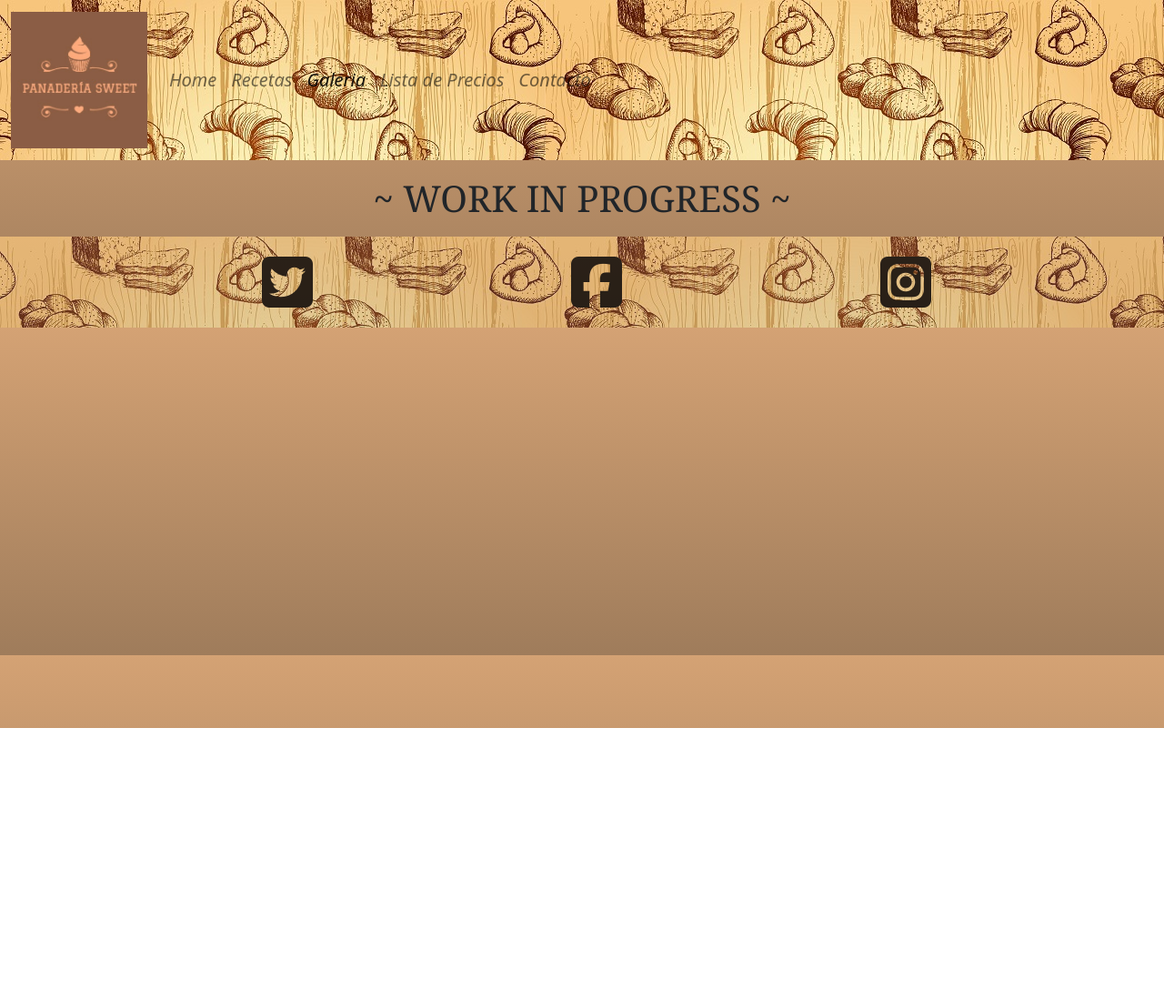
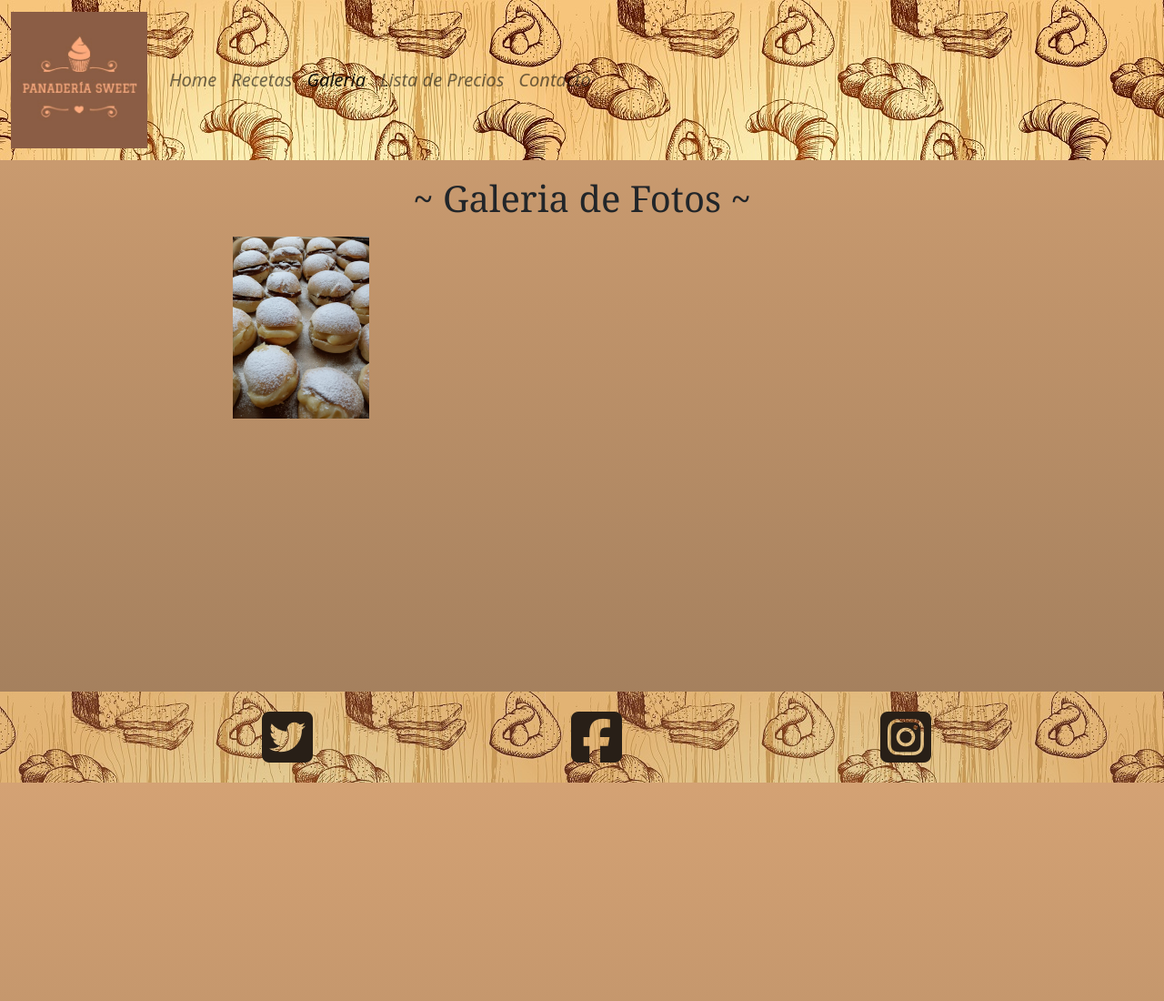
Before and after one commit to NikoSpeed/PanaderiaSweet-Pennisi, a website: page paginas/galeria.html in a window 1280 px wide. Shown: the top 1100 px of the page at 91% size. Before the commit the page ends 800 px from the top, so only its background shows below. Drawn offline with nearby package versions, Linux system fonts and the light colour scheme.

Commit message:
AgregueGaleria

```diff
--- a/paginas/galeria.html
+++ b/paginas/galeria.html
@@ -44,7 +44,29 @@
             </div>
           </nav>
     </header>
-    <h1 class="text-center my-2">~ WORK IN PROGRESS ~</h1>
+    <div>
+      <h1 class="text-center my-2">~ Galeria de Fotos ~</h1>
+    </div>
+    <section class="galeria-imagenes">
+      <div class="galeria-grid">
+        <div class="div1"> <img src="../imagenes/galeria1.jpg" class="imagen1"> </div>
+        <div class="div2 imagen2"> </div>
+        <div class="div3 imagen3"> </div>
+        <div class="div4"> </div>
+        <div class="div5"> </div>
+        <div class="div6"> </div>
+        <div class="div7"> </div>
+        <div class="div8"> </div>
+        <div class="div9"> </div>
+        <div class="div10"> </div>
+        <div class="div11"> </div>
+        <div class="div12"> </div>
+        <div class="div13"> </div>
+        <div class="div14"> </div>
+        <div class="div15"> </div>
+        </div>
+    </section>
+
 
     <footer class="futer">
         <ul class="listafooter">
--- /dev/null
+++ b/scss/components/_galeria.scss
@@ -0,0 +1,42 @@
+.galeria-grid {
+    display: grid;
+    grid-template-columns: repeat(5, 1fr);
+    grid-template-rows: repeat(5, 1fr);
+    grid-column-gap: 0px;
+    grid-row-gap: 0px;
+    }
+
+    .div1 { grid-area: 1 / 2 / 2 / 3; }
+    .div2 { grid-area: 1 / 3 / 2 / 4; }
+    .div3 { grid-area: 1 / 4 / 2 / 5; }
+    .div4 { grid-area: 2 / 2 / 3 / 3; }
+    .div5 { grid-area: 2 / 3 / 3 / 4; }
+    .div6 { grid-area: 2 / 4 / 3 / 5; }
+    .div7 { grid-area: 3 / 2 / 4 / 3; }
+    .div8 { grid-area: 3 / 3 / 4 / 4; }
+    .div9 { grid-area: 3 / 4 / 4 / 5; }
+    .div10 { grid-area: 4 / 2 / 5 / 3; }
+    .div11 { grid-area: 4 / 3 / 5 / 4; }
+    .div12 { grid-area: 4 / 4 / 5 / 5; }
+    .div13 { grid-area: 5 / 2 / 6 / 3; }
+    .div14 { grid-area: 5 / 3 / 6 / 4; }
+    .div15 { grid-area: 5 / 4 / 6 / 5; }
+
+.imagen1{
+    height: 200px;
+}
+.imagen2{
+    height: 20px;
+}
+.imagen3{
+    height: 20px;
+}
+.imagen4{
+    height: 20px;
+}
+.div5{
+    height: 20px;
+}
+.div6{
+    height: 20px;
+}
--- a/scss/components/_recetas.scss
+++ b/scss/components/_recetas.scss
@@ -31,5 +31,5 @@
 
     /* Titulos */
 .titulo-receta1{
-
+    display: block;
 }
--- a/scss/main.scss
+++ b/scss/main.scss
@@ -4,3 +4,4 @@
 @import "./components/footer";
 @import "./components/index";
 @import "./components/recetas";
+@import "./components/galeria";
```
Also changed, not shown: css/main.css.
